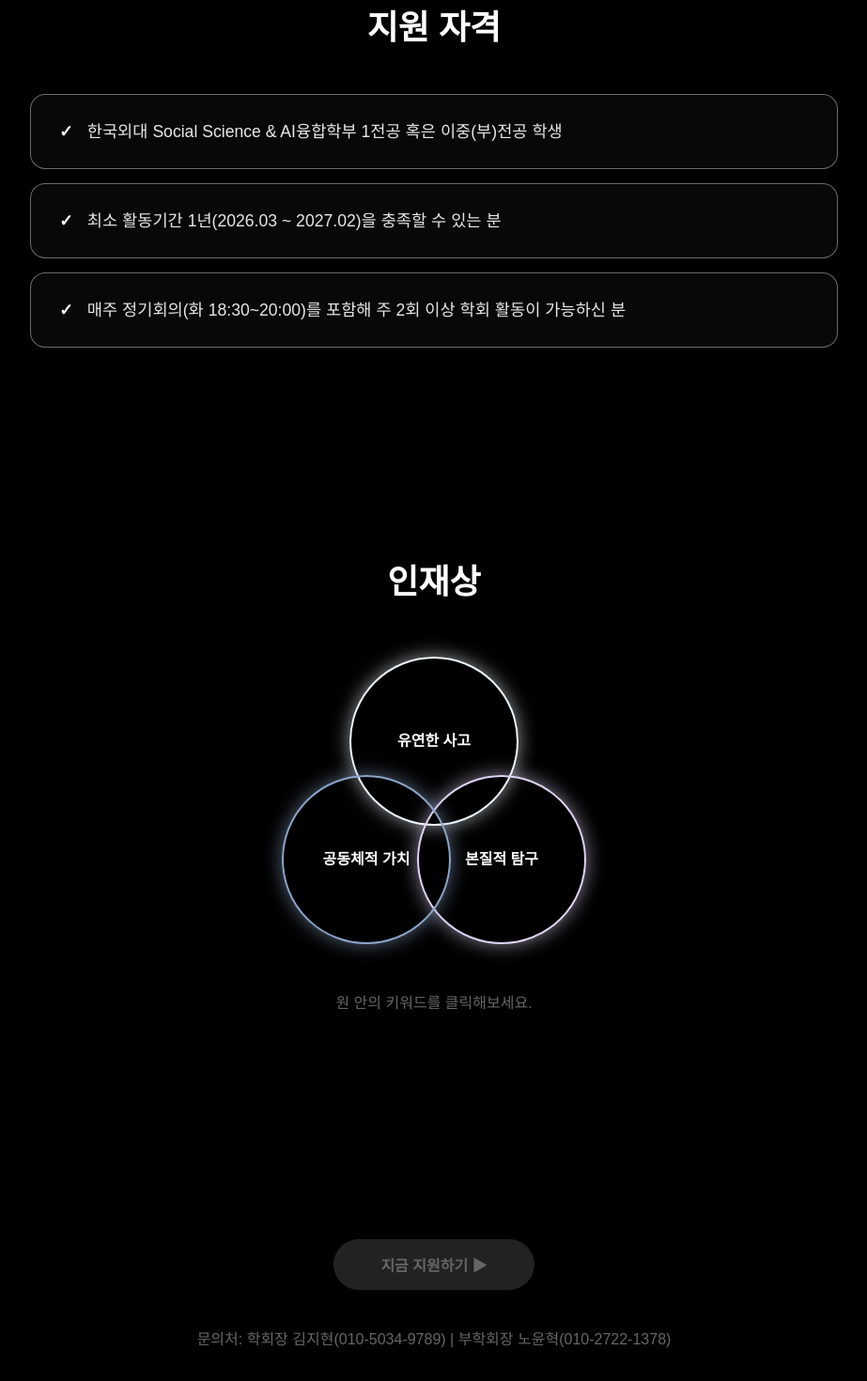
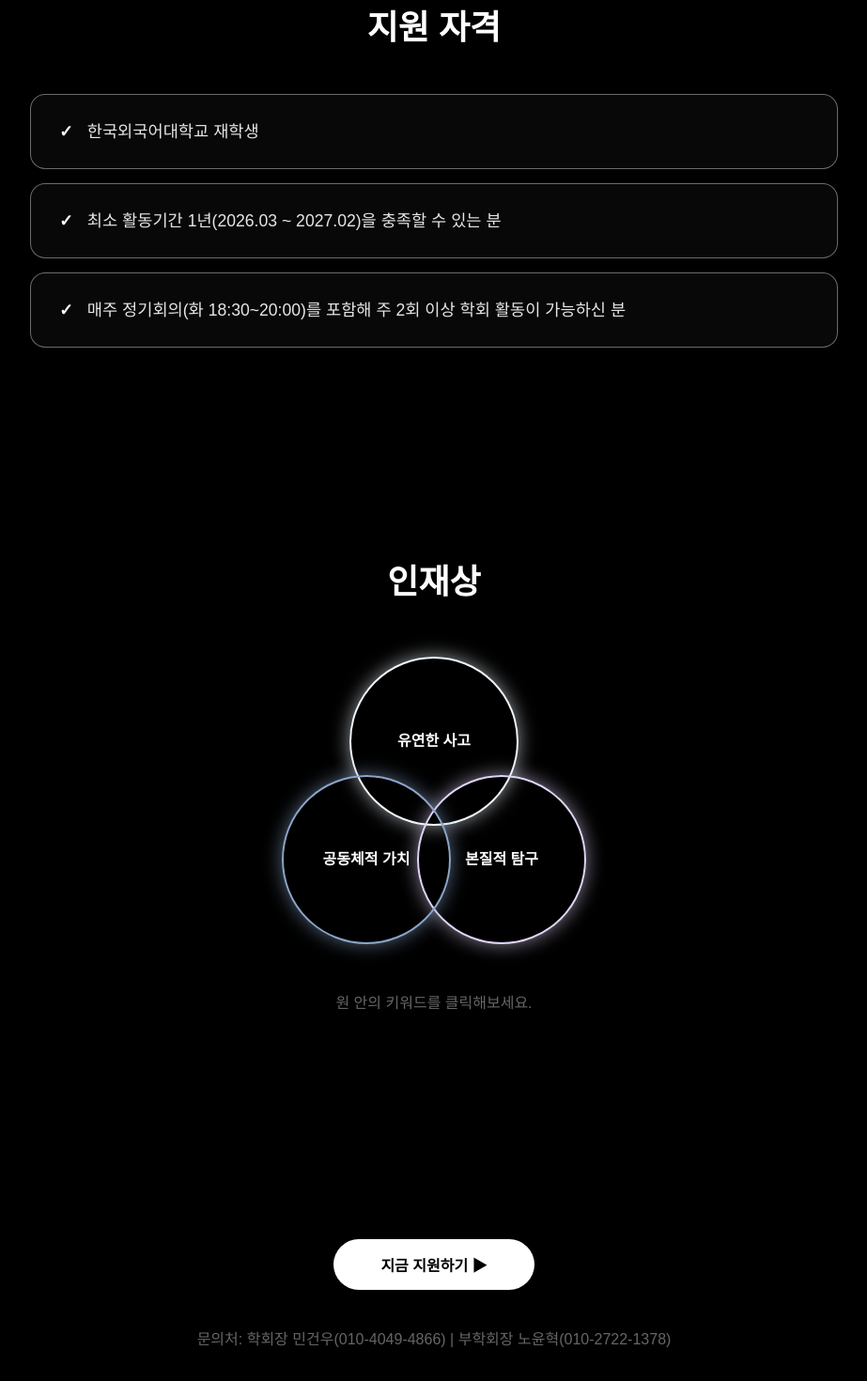
Before and after one commit to hakuna78/2026-aieyes, a Next.js app: page /recruiting in a window 1280 px wide. Shown: the part 1520-2990 px from the top of the page at 94% size, without its empty margins (178-1101 px from the left). Built offline with nearby package versions, Linux system fonts and the light colour scheme; no server answers; a web font is replaced by a local one; what @100mslive/react-sdk would draw is missing.

Commit message:
리쿠르팅 수정

```diff
--- a/pages/recruiting.tsx
+++ b/pages/recruiting.tsx
@@ -237,7 +237,7 @@ export default function Recruiting() {
             <h2 style={{ ...sectionTitleStyle, fontSize: '36px', fontWeight: '800', marginBottom: '40px', color: '#fff', textAlign: 'center' }}>지원 자격</h2>
             <div style={{ display: 'flex', flexDirection: 'column', gap: '15px' }}>
               {[
-                "한국외대 Social Science & AI융합학부 1전공 혹은 이중(부)전공 학생",
+                "한국외국어대학교 재학생",
                 "최소 활동기간 1년(2026.03 ~ 2027.02)을 충족할 수 있는 분",
                 "매주 정기회의(화 18:30~20:00)를 포함해 주 2회 이상 학회 활동이 가능하신 분"
               ].map((text, idx) => (
@@ -351,10 +351,13 @@ export default function Recruiting() {
 
         {/* 지원폼은 여기에 */}
         <footer style={contactStyle}>
-          <button style={{ ...applyButtonStyle, backgroundColor: '#222', color: '#666', cursor: 'not-allowed' }}>
+          <button
+            onClick={() => window.open('https://forms.gle/SY32mGb8kxhNamyn7', '_blank')}
+            style={{ ...applyButtonStyle, backgroundColor: '#fff', color: '#000', cursor: 'pointer' }}
+          >
             지금 지원하기 ▶
           </button>
-          <p style={{ marginTop: '40px' , color:'rgba(255,255,255,0.4)'}}>문의처: 학회장 김지현(010-5034-9789) | 부학회장 노윤혁(010-2722-1378)</p>
+          <p style={{ marginTop: '40px' , color:'rgba(255,255,255,0.4)'}}>문의처: 학회장 민건우(010-4049-4866) | 부학회장 노윤혁(010-2722-1378)</p>
           {/* <p style={{ fontWeight: '500', marginBottom: '20px', color: 'rgba(255,255,255,0.4)' }}>공식 계정</p> */}
 
           {/* <div style={{ display: 'flex', flexDirection: 'column', gap: '15px' }}>
```
